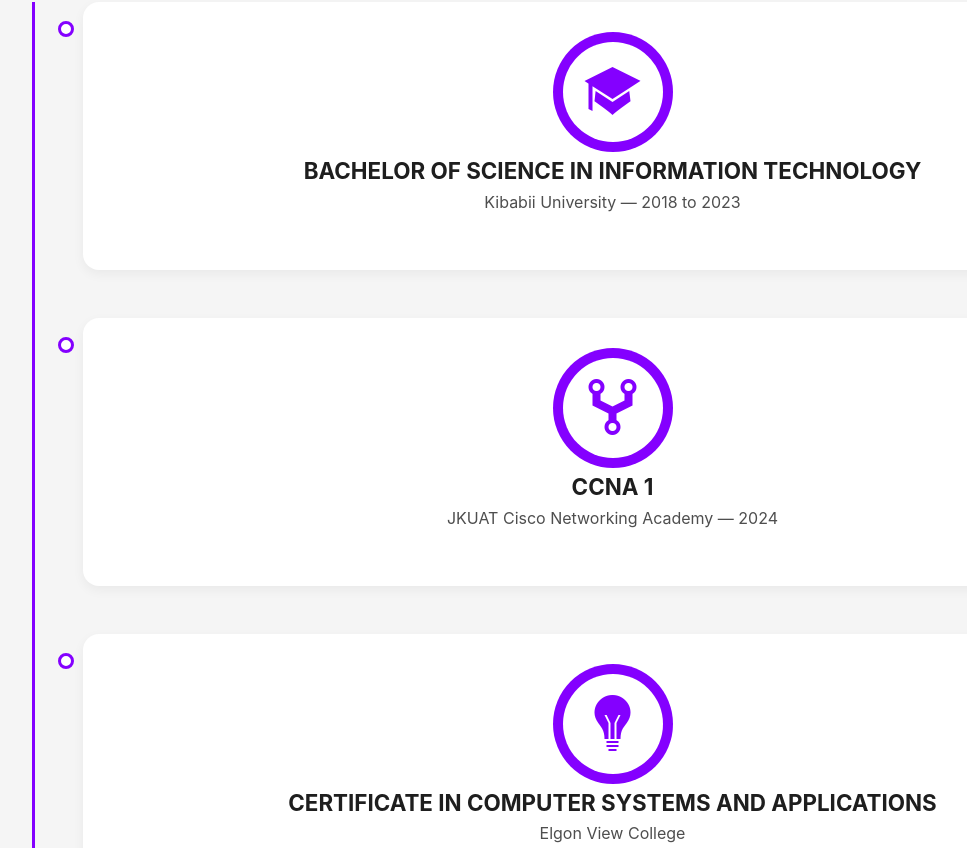
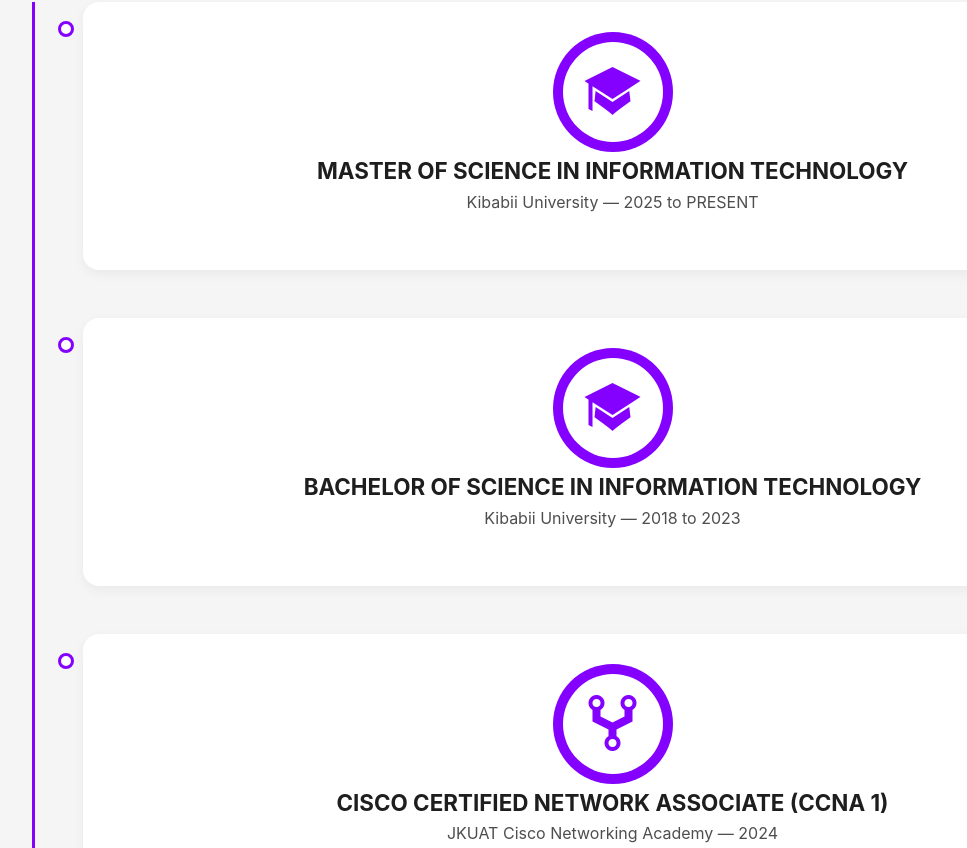
Before and after one commit to wizerdy44/wizerdy44.github.io, a plain HTML site: page index.html in a window 1280 px wide. Shown: the part 2735-3583 px from the top of the page, without its empty margins (53-1020 px from the left). Drawn offline with nearby package versions, Linux system fonts and the light colour scheme.

Commit message:
Adding features

```diff
--- a/index.html
+++ b/index.html
@@ -240,6 +240,13 @@
         <div class="education-ico">
           <span class="ico-circle"><i class="ion-university"></i></span>
         </div>
+        <h4 class="s-title">Master of Science in Information Technology</h4>
+        <p class="s-description">Kibabii University — 2025 to PRESENT</p>
+      </div>
+      <div class="education-box">
+        <div class="education-ico">
+          <span class="ico-circle"><i class="ion-university"></i></span>
+        </div>
         <h4 class="s-title">Bachelor of Science in Information Technology</h4>
         <p class="s-description">Kibabii University — 2018 to 2023</p>
       </div>
@@ -247,7 +254,7 @@
         <div class="education-ico">
           <span class="ico-circle"><i class="ion-network"></i></span>
         </div>
-        <h4 class="s-title">CCNA 1</h4>
+        <h4 class="s-title">Cisco Certified Network Associate (CCNA 1)</h4>
         <p class="s-description">JKUAT Cisco Networking Academy — 2024</p>
       </div>
 
@@ -289,7 +296,7 @@
               Services
             </h3>
             <p class="subtitle-a">
-              Explore the range of services I offer, from academic writing and research support to data analysis, graphic design, and networking solutions.
+              Explore the range of services I offer, from academic research support to data analysis, graphic design, and networking solutions.
             </p>
             <div class="line-mf"></div>
           </div>
```
Also changed, not shown: 1 other file.
